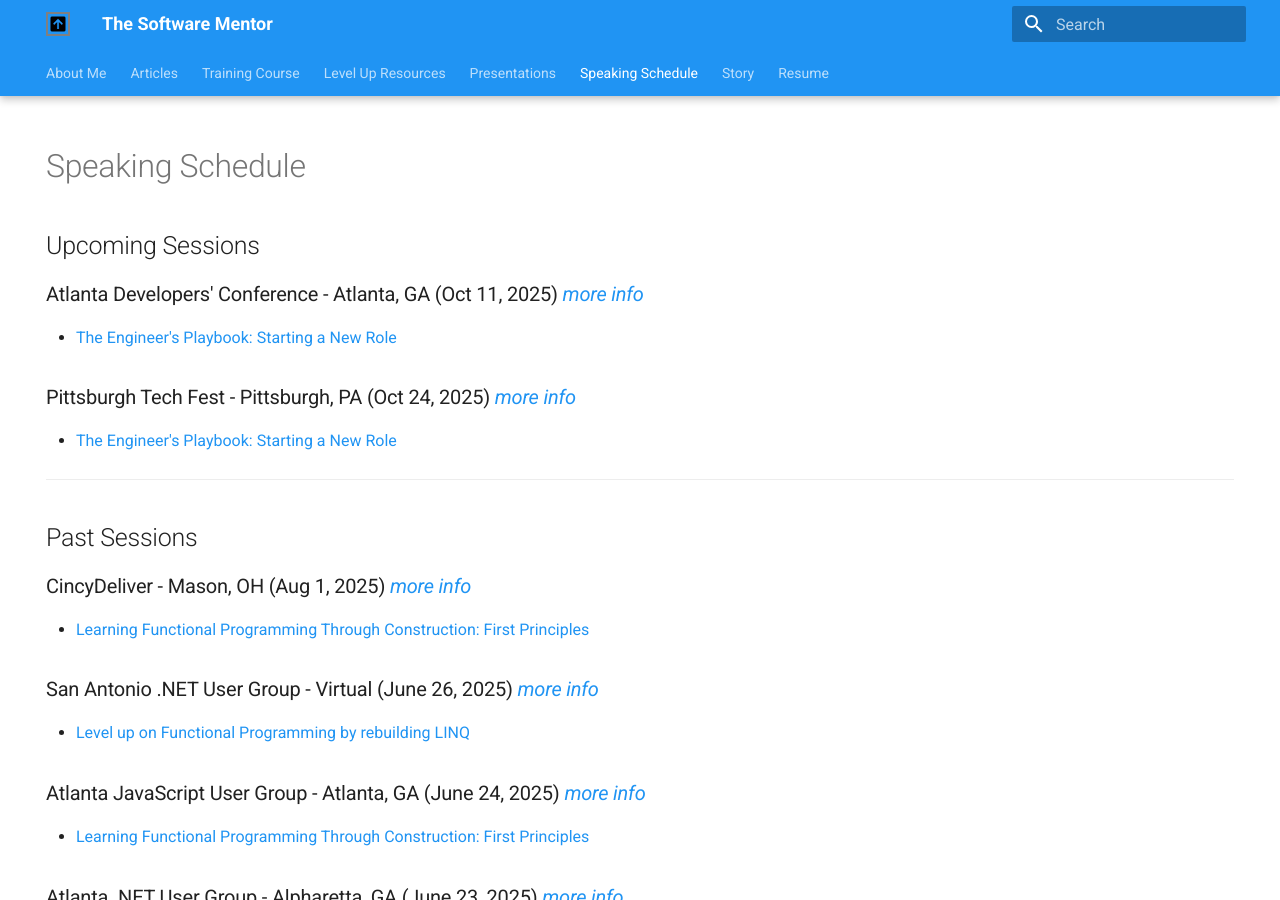
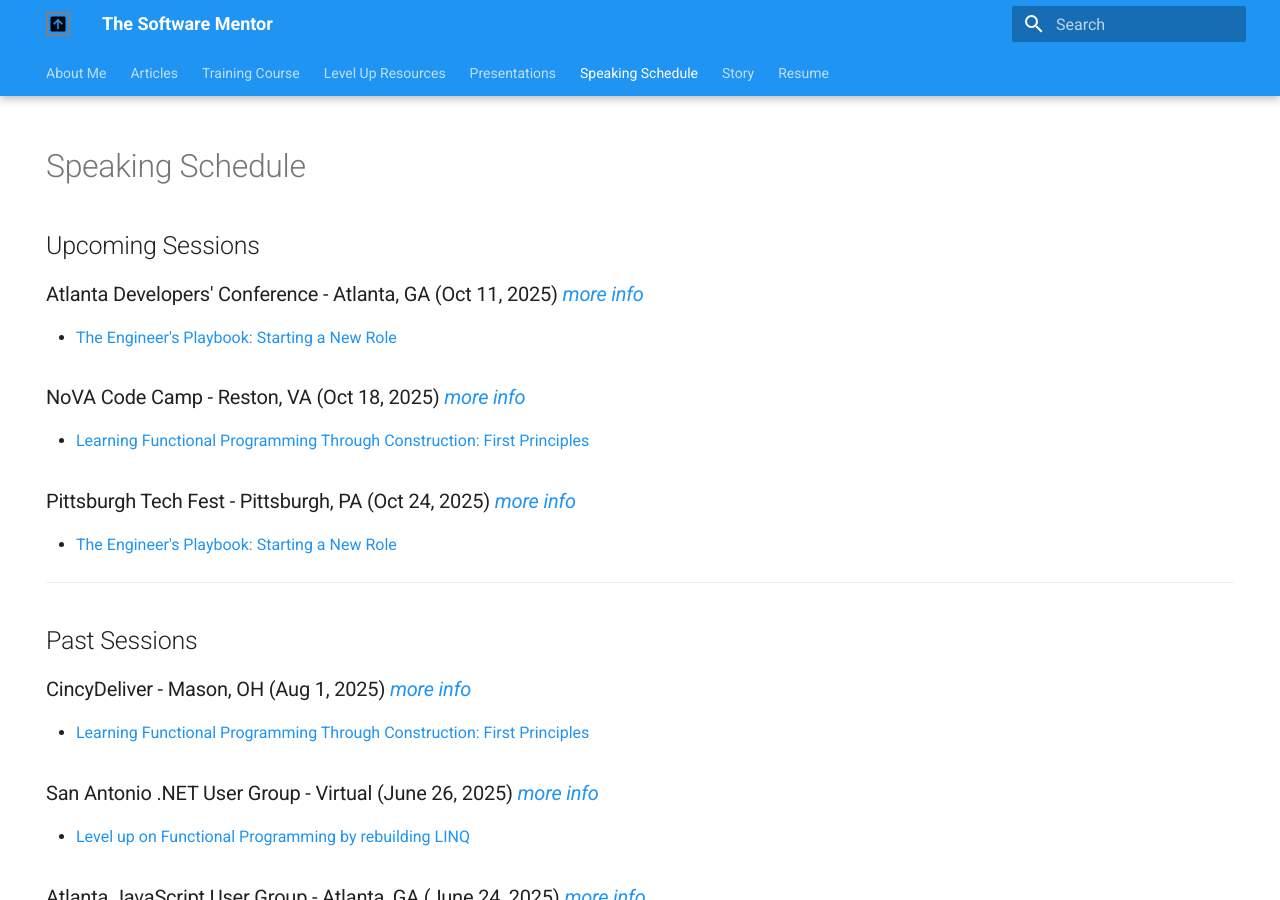
Before and after one commit to cameronpresley/blog, an MkDocs documentation site: the page built from docs/speaking-schedule.md, in a window 1280 px wide and 900 px high. Built offline with MkDocs 1.6.1 and Material for MkDocs 9.7.7, drawn with Linux system fonts in a browser that asks for light colours; plug-ins that fetch from the network failed and are left out.

Commit message:
Update speaking-schedule.md (#168)

```diff
--- a/docs/speaking-schedule.md
+++ b/docs/speaking-schedule.md
@@ -10,6 +10,10 @@ hide:
 ### Atlanta Developers' Conference - Atlanta, GA (Oct 11, 2025) _[more info](https://www.atldevcon.com/)_
 
 - [The Engineer's Playbook: Starting a New Role](presentations.md#the-engineers-playbook-starting-a-new-role)
+
+### NoVA Code Camp - Reston, VA (Oct 18, 2025) _[more info](https://novacodecamp.org/)_
+
+- [Learning Functional Programming Through Construction: First Principles](./presentations.md#learning-functional-programming-through-construction-first-principles)
 
 ### Pittsburgh Tech Fest - Pittsburgh, PA (Oct 24, 2025) _[more info](https://www.pghtech.org/events/2025TechFest)_
 
```
